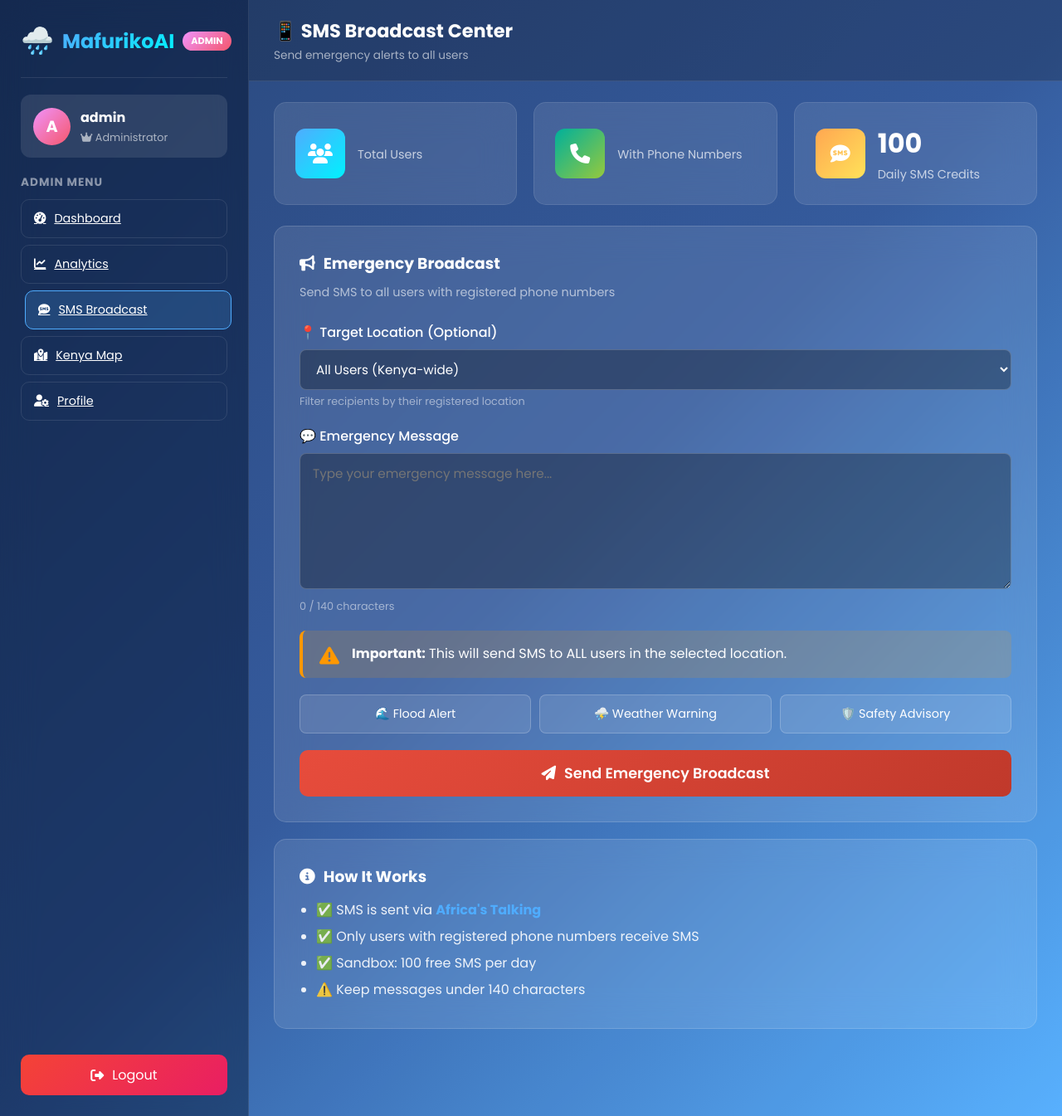
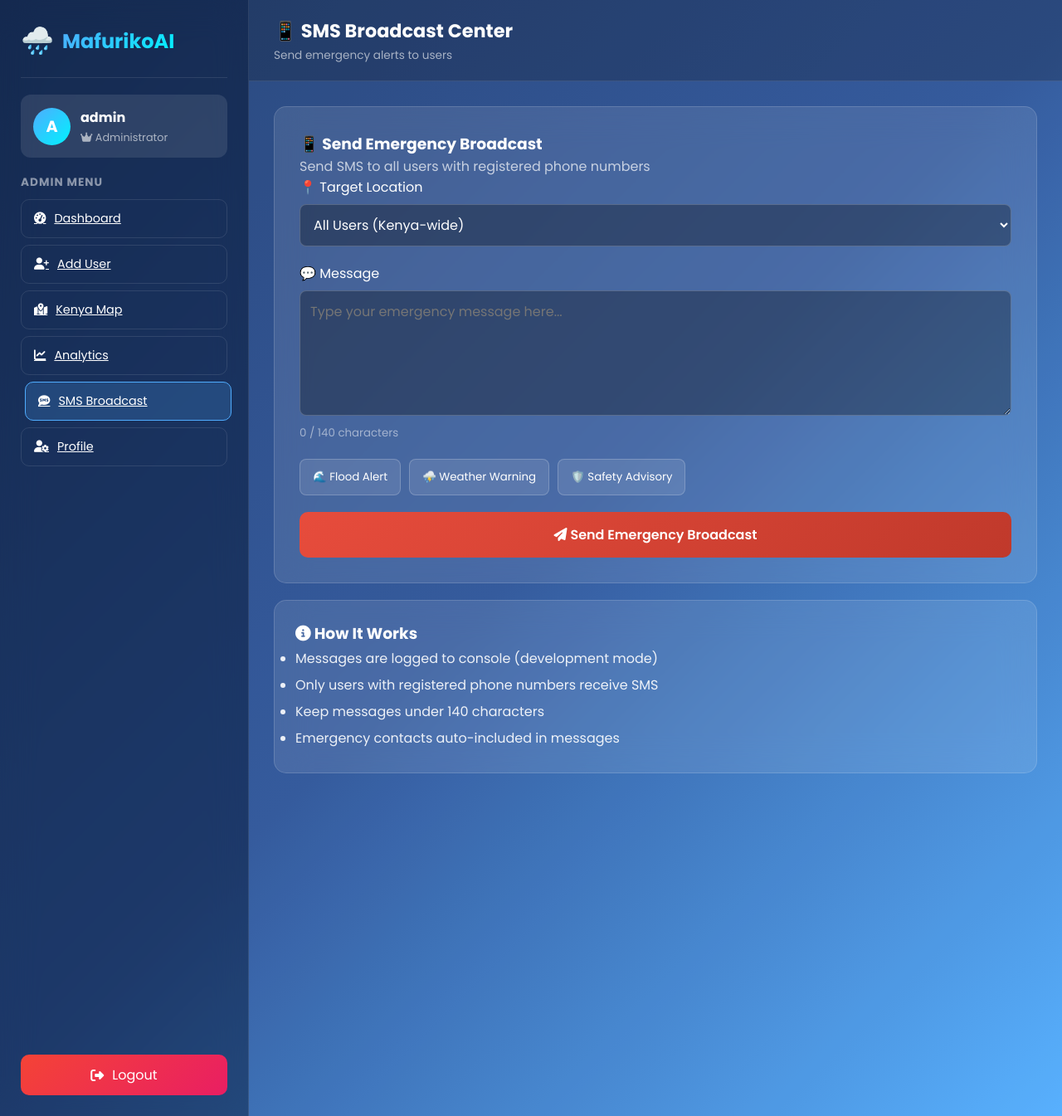
Before and after one commit to Drew-ctrl-Gee/mafuriko-microservices, a Flask app: page /admin/sms in a window 1280 px wide. Shown: the whole page at 83% size. Run offline with Flask 3, Linux system fonts and the light colour scheme; a user stored in the database is signed in.

Commit message:
Fix admin_sms template URL

```diff
--- a/app/templates/admin_sms.html
+++ b/app/templates/admin_sms.html
@@ -1,6 +1,6 @@
 {% extends "base.html" %}
 
-{% block title %}SMS Broadcast - MafurikoAI Admin{% endblock %}
+{% block title %}SMS Broadcast - MafurikoAI{% endblock %}
 
 {% block content %}
 <div class="chat-layout">
@@ -9,11 +9,10 @@
         <div class="sidebar-header">
             <div class="logo-mini">🌧️</div>
             <h2>MafurikoAI</h2>
-            <span class="admin-badge">ADMIN</span>
         </div>
 
         <div class="user-profile">
-            <div class="user-avatar admin-avatar">{{ user.username[0].upper() }}</div>
+            <div class="user-avatar">{{ user.username[0].upper() }}</div>
             <div class="user-info">
                 <h3>{{ user.username }}</h3>
                 <p><i class="fas fa-crown"></i> Administrator</p>
@@ -25,14 +24,17 @@
             <a href="{{ url_for('main.admin') }}" class="menu-btn">
                 <i class="fas fa-tachometer-alt"></i> Dashboard
             </a>
+            <a href="{{ url_for('main.admin_add_user') }}" class="menu-btn">
+                <i class="fas fa-user-plus"></i> Add User
+            </a>
+            <a href="{{ url_for('main.map_view') }}" class="menu-btn">
+                <i class="fas fa-map-marked-alt"></i> Kenya Map
+            </a>
             <a href="{{ url_for('main.analytics') }}" class="menu-btn">
                 <i class="fas fa-chart-line"></i> Analytics
             </a>
-            <a href="{{ url_for('main.admin_sms_page') }}" class="menu-btn active">
+            <a href="{{ url_for('main.admin_sms') }}" class="menu-btn active">
                 <i class="fas fa-sms"></i> SMS Broadcast
-            </a>
-            <a href="{{ url_for('main.map_view') }}" class="menu-btn">
-                <i class="fas fa-map-marked-alt"></i> Kenya Map
             </a>
             <a href="{{ url_for('main.profile') }}" class="menu-btn">
                 <i class="fas fa-user-cog"></i> Profile
@@ -46,191 +48,96 @@
         </div>
     </aside>
 
-    <main class="chat-main">
+    <main class="chat-main" style="overflow-y: auto;">
         <div class="chat-header">
             <div>
                 <h2>📱 SMS Broadcast Center</h2>
-                <p class="chat-subtitle">Send emergency alerts to all users</p>
+                <p class="chat-subtitle">Send emergency alerts to users</p>
             </div>
         </div>
 
-        <div class="sms-content">
+        <div style="padding: 30px;">
 
-            <div class="stats-row">
-                <div class="stat-card stat-blue">
-                    <div class="stat-icon"><i class="fas fa-users"></i></div>
-                    <div class="stat-content">
-                        <h3>{{ total_users }}</h3>
-                        <p>Total Users</p>
-                    </div>
-                </div>
-                <div class="stat-card stat-green">
-                    <div class="stat-icon"><i class="fas fa-phone"></i></div>
-                    <div class="stat-content">
-                        <h3>{{ users_with_phone }}</h3>
-                        <p>With Phone Numbers</p>
-                    </div>
-                </div>
-                <div class="stat-card stat-orange">
-                    <div class="stat-icon"><i class="fas fa-sms"></i></div>
-                    <div class="stat-content">
-                        <h3>100</h3>
-                        <p>Daily SMS Credits</p>
-                    </div>
-                </div>
-            </div>
+            <div style="background: rgba(255,255,255,0.1); backdrop-filter: blur(20px); border: 1px solid rgba(255,255,255,0.15); padding: 30px; border-radius: 15px; margin-bottom: 20px;">
+                <h3 style="color: white; margin-top: 0;">📱 Send Emergency Broadcast</h3>
+                <p style="color: rgba(255,255,255,0.7);">Send SMS to all users with registered phone numbers</p>
 
-            <div id="statusMessage"></div>
-
-            <div class="broadcast-card">
-                <h3><i class="fas fa-bullhorn"></i> Emergency Broadcast</h3>
-                <p class="card-subtitle">Send SMS to all users with registered phone numbers</p>
-
-                <form id="broadcastForm">
-                    <div class="form-group">
-                        <label>📍 Target Location (Optional)</label>
-                        <select id="location">
+                <div style="margin-bottom: 20px;">
+                    <label style="color: white; display: block; margin-bottom: 8px;">📍 Target Location</label>
+                    <select id="smsLocation" style="width: 100%; padding: 12px; background: rgba(0,0,0,0.3); border: 1px solid rgba(255,255,255,0.2); border-radius: 8px; color: white; font-size: 16px;">
                         <option value="">All Users (Kenya-wide)</option>
                         <option value="Nairobi">Nairobi only</option>
                         <option value="Mombasa">Mombasa only</option>
                         <option value="Kisumu">Kisumu only</option>
                         <option value="Nakuru">Nakuru only</option>
                         <option value="Eldoret">Eldoret only</option>
-                            <option value="Thika">Thika only</option>
-                            <option value="Machakos">Machakos only</option>
                     </select>
-                        <small>Filter recipients by their registered location</small>
                 </div>
 
-                    <div class="form-group">
-                        <label>💬 Emergency Message</label>
-                        <textarea id="message" rows="6" maxlength="140" required
-                                  placeholder="Type your emergency message here..."></textarea>
-                        <small><span id="charCount">0</span> / 140 characters</small>
+                <div style="margin-bottom: 20px;">
+                    <label style="color: white; display: block; margin-bottom: 8px;">💬 Message</label>
+                    <textarea id="smsMessage" rows="5" maxlength="140" placeholder="Type your emergency message here..."
+                              style="width: 100%; padding: 12px; background: rgba(0,0,0,0.3); border: 1px solid rgba(255,255,255,0.2); border-radius: 8px; color: white; font-size: 16px; resize: vertical;"></textarea>
+                    <small style="color: rgba(255,255,255,0.5);"><span id="charCount">0</span> / 140 characters</small>
                 </div>
 
-                    <div class="warning-box">
-                        <i class="fas fa-exclamation-triangle"></i>
-                        <div>
-                            <strong>Important:</strong> This will send SMS to ALL users in the selected location.
-                        </div>
-                    </div>
-
-                    <div class="button-group">
-                        <button type="button" class="btn-secondary" onclick="loadTemplate('flood')">
+                <div style="display: flex; gap: 10px; flex-wrap: wrap; margin-bottom: 20px;">
+                    <button onclick="document.getElementById('smsMessage').value='⚠️ FLOOD WARNING: Heavy rains expected. Avoid low-lying areas. Stay safe!'; updateCount();"
+                            style="background: rgba(255,255,255,0.1); border: 1px solid rgba(255,255,255,0.2); color: white; padding: 10px 15px; border-radius: 8px; cursor: pointer;">
                         🌊 Flood Alert
                     </button>
-                        <button type="button" class="btn-secondary" onclick="loadTemplate('weather')">
+                    <button onclick="document.getElementById('smsMessage').value='🌧️ WEATHER ALERT: Severe thunderstorm approaching. Seek shelter immediately.'; updateCount();"
+                            style="background: rgba(255,255,255,0.1); border: 1px solid rgba(255,255,255,0.2); color: white; padding: 10px 15px; border-radius: 8px; cursor: pointer;">
                         ⛈️ Weather Warning
                     </button>
-                        <button type="button" class="btn-secondary" onclick="loadTemplate('safety')">
+                    <button onclick="document.getElementById('smsMessage').value='🛡️ SAFETY ADVISORY: Follow local guidelines. Keep emergency numbers ready.'; updateCount();"
+                            style="background: rgba(255,255,255,0.1); border: 1px solid rgba(255,255,255,0.2); color: white; padding: 10px 15px; border-radius: 8px; cursor: pointer;">
                         🛡️ Safety Advisory
                     </button>
                 </div>
 
-                    <button type="submit" class="btn-primary btn-danger">
+                <button onclick="sendBroadcast()"
+                        style="width: 100%; padding: 15px; background: linear-gradient(135deg, #e74c3c, #c0392b); color: white; border: none; border-radius: 10px; font-size: 16px; font-weight: 600; cursor: pointer;">
                     <i class="fas fa-paper-plane"></i> Send Emergency Broadcast
                 </button>
-                </form>
             </div>
 
-            <div class="info-card">
-                <h3><i class="fas fa-info-circle"></i> How It Works</h3>
-                <ul>
-                    <li>✅ SMS is sent via <strong>Africa's Talking</strong></li>
-                    <li>✅ Only users with registered phone numbers receive SMS</li>
-                    <li>✅ Sandbox: 100 free SMS per day</li>
-                    <li>⚠️ Keep messages under 140 characters</li>
+            <div style="background: rgba(255,255,255,0.1); backdrop-filter: blur(20px); border: 1px solid rgba(255,255,255,0.15); padding: 25px; border-radius: 15px;">
+                <h3 style="color: white; margin-top: 0;"><i class="fas fa-info-circle"></i> How It Works</h3>
+                <ul style="color: rgba(255,255,255,0.9); line-height: 2;">
+                    <li>Messages are logged to console (development mode)</li>
+                    <li>Only users with registered phone numbers receive SMS</li>
+                    <li>Keep messages under 140 characters</li>
+                    <li>Emergency contacts auto-included in messages</li>
                 </ul>
             </div>
-
         </div>
     </main>
 </div>
 
-<style>
-.sms-content { padding: 25px 30px; overflow-y: auto; }
-.stats-row { display: grid; grid-template-columns: repeat(3, 1fr); gap: 20px; margin-bottom: 25px; }
-.broadcast-card, .info-card { background: rgba(255,255,255,0.1); backdrop-filter: blur(20px); border: 1px solid rgba(255,255,255,0.15); border-radius: 15px; padding: 30px; margin-bottom: 20px; }
-.broadcast-card h3, .info-card h3 { color: white; margin-bottom: 10px; display: flex; align-items: center; gap: 10px; }
-.card-subtitle { color: rgba(255,255,255,0.6); margin-bottom: 25px; font-size: 0.9rem; }
-.form-group { margin-bottom: 20px; }
-.form-group label { display: block; color: white; margin-bottom: 8px; font-weight: 500; }
-.form-group select, .form-group textarea { width: 100%; padding: 12px 15px; background: rgba(0,0,0,0.3); border: 1px solid rgba(255,255,255,0.2); border-radius: 8px; color: white; font-size: 0.95rem; font-family: 'Poppins', sans-serif; }
-.form-group textarea { resize: vertical; min-height: 120px; }
-.form-group select option { background: #1e3c72; color: white; }
-.form-group small { display: block; color: rgba(255,255,255,0.5); font-size: 0.8rem; margin-top: 5px; }
-.warning-box { background: rgba(255, 152, 0, 0.15); border-left: 4px solid #ff9800; padding: 15px 20px; border-radius: 8px; margin: 20px 0; display: flex; align-items: flex-start; gap: 15px; color: white; }
-.warning-box i { color: #ff9800; font-size: 1.5rem; margin-top: 3px; }
-.button-group { display: grid; grid-template-columns: repeat(3, 1fr); gap: 10px; margin: 20px 0; }
-.btn-secondary { padding: 12px; background: rgba(255,255,255,0.1); border: 1px solid rgba(255,255,255,0.2); color: white; border-radius: 8px; cursor: pointer; font-size: 0.9rem; }
-.btn-secondary:hover { background: rgba(79,172,254,0.3); border-color: #4facfe; }
-.btn-danger { background: linear-gradient(135deg, #e74c3c, #c0392b) !important; margin-top: 15px; }
-.info-card ul { color: rgba(255,255,255,0.9); padding-left: 20px; line-height: 2; }
-.info-card li strong { color: #4facfe; }
-.alert { padding: 15px 20px; border-radius: 10px; color: white; margin-bottom: 20px; }
-.alert-success { background: linear-gradient(135deg, #00b09b, #96c93d); }
-.alert-danger { background: linear-gradient(135deg, #e74c3c, #c0392b); }
-</style>
-
 <script>
-document.getElementById('message').addEventListener('input', function() {
-    document.getElementById('charCount').textContent = this.value.length;
-});
-
-const templates = {
-    flood: "⚠️ FLOOD WARNING: Heavy rains expected. Avoid low-lying areas. Do not drive through flooded roads. Stay safe!",
-    weather: "🌧️ WEATHER ALERT: Severe thunderstorm approaching. Seek shelter immediately.",
-    safety: "🛡️ SAFETY ADVISORY: Follow local guidelines. Keep emergency numbers ready."
-};
-
-function loadTemplate(type) {
-    document.getElementById('message').value = templates[type];
-    document.getElementById('charCount').textContent = templates[type].length;
+function updateCount() {
+    var msg = document.getElementById('smsMessage').value;
+    document.getElementById('charCount').textContent = msg.length;
 }
 
-document.getElementById('broadcastForm').addEventListener('submit', async (e) => {
-    e.preventDefault();
+document.getElementById('smsMessage').addEventListener('input', updateCount);
 
-    const message = document.getElementById('message').value.trim();
-    const location = document.getElementById('location').value;
+function sendBroadcast() {
+    var message = document.getElementById('smsMessage').value.trim();
+    var location = document.getElementById('smsLocation').value;
 
-    if (!message) return;
+    if (!message) {
+        alert('Please enter a message');
+        return;
+    }
 
-    if (!confirm(`Send SMS to ${location || 'ALL users in Kenya'}?`)) return;
+    var target = location || 'ALL users in Kenya';
+    if (!confirm('Send SMS to ' + target + '?')) return;
 
-    const btn = e.target.querySelector('button[type="submit"]');
-    const originalText = btn.innerHTML;
-    btn.innerHTML = '<i class="fas fa-spinner fa-spin"></i> Sending...';
-    btn.disabled = true;
-
-    try {
-        const response = await fetch('/api/sms/emergency-broadcast', {
-            method: 'POST',
-            headers: {'Content-Type': 'application/json'},
-            body: JSON.stringify({message, location: location || null})
-        });
-
-        const result = await response.json();
-
-        if (result.success) {
-            showMessage('success', `✅ ${result.message}`);
-            document.getElementById('broadcastForm').reset();
-            document.getElementById('charCount').textContent = '0';
-        } else {
-            showMessage('danger', `❌ ${result.message}`);
-        }
-    } catch (error) {
-        showMessage('danger', '❌ Error sending broadcast');
-    } finally {
-        btn.innerHTML = originalText;
-        btn.disabled = false;
-    }
-});
-
-function showMessage(type, message) {
-    document.getElementById('statusMessage').innerHTML = `<div class="alert alert-${type}">${message}</div>`;
-    setTimeout(() => { document.getElementById('statusMessage').innerHTML = ''; }, 8000);
+    alert('📱 SMS broadcast sent! (Console mode)\n\nMessage: ' + message + '\nTarget: ' + target);
+    document.getElementById('smsMessage').value = '';
+    updateCount();
 }
 </script>
 {% endblock %}
```
Lines whose indentation alone changed are shown as unchanged.
